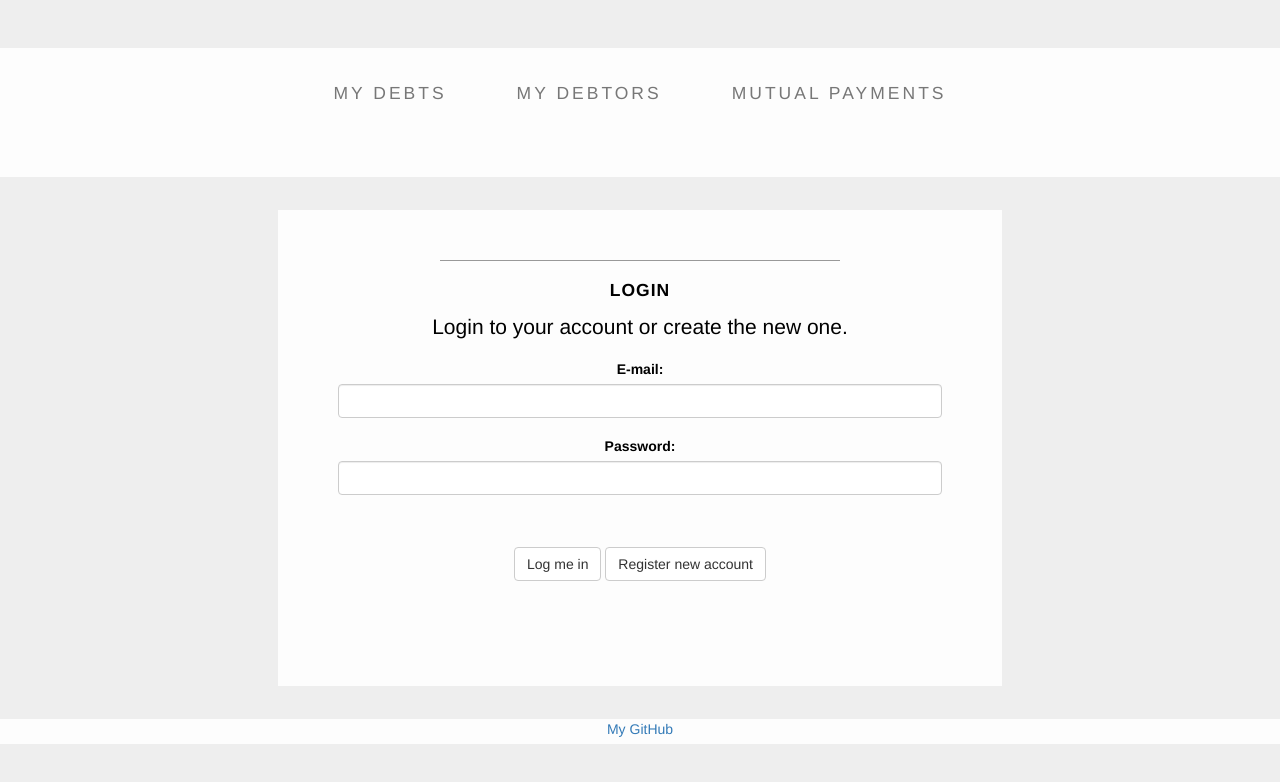
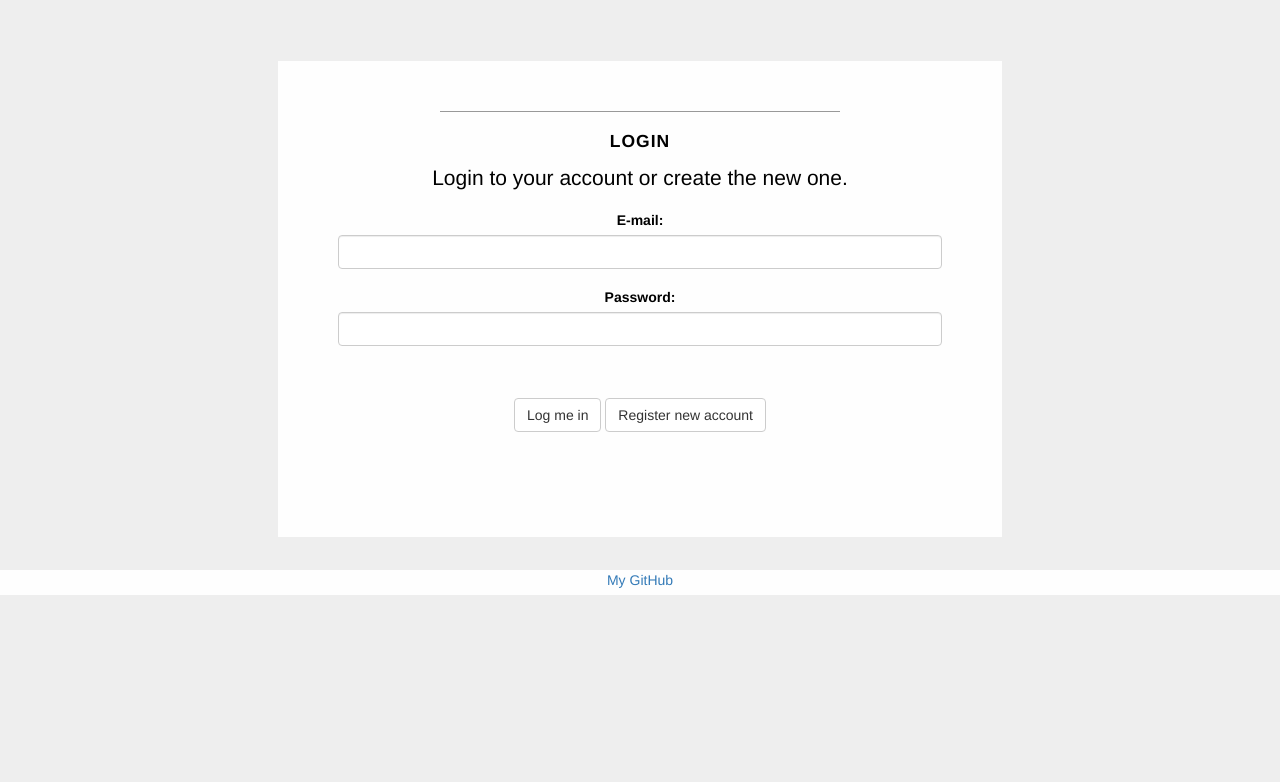
Before and after one commit to robson021/debt-management-app, a plain HTML site: page src/main/resources/static/index.html in a window 1280 px wide. Drawn offline with Linux system fonts and the light colour scheme.

Commit message:
add nav hide when not logged in

```diff
--- a/src/main/resources/static/index.html
+++ b/src/main/resources/static/index.html
@@ -16,7 +16,7 @@
 <body class="jumbotron" ng-app="ngApp">
 
 <!-- navbar -->
-<nav class="navbar navbar-default" role="navigation">
+<nav class="navbar navbar-default" role="navigation" ng-show="loggedIn">
     <div class="container">
         <div class="navbar-header">
             <button type="button" class="navbar-toggle" data-toggle="collapse" data-target=".navbar-ex1-collapse">
```
